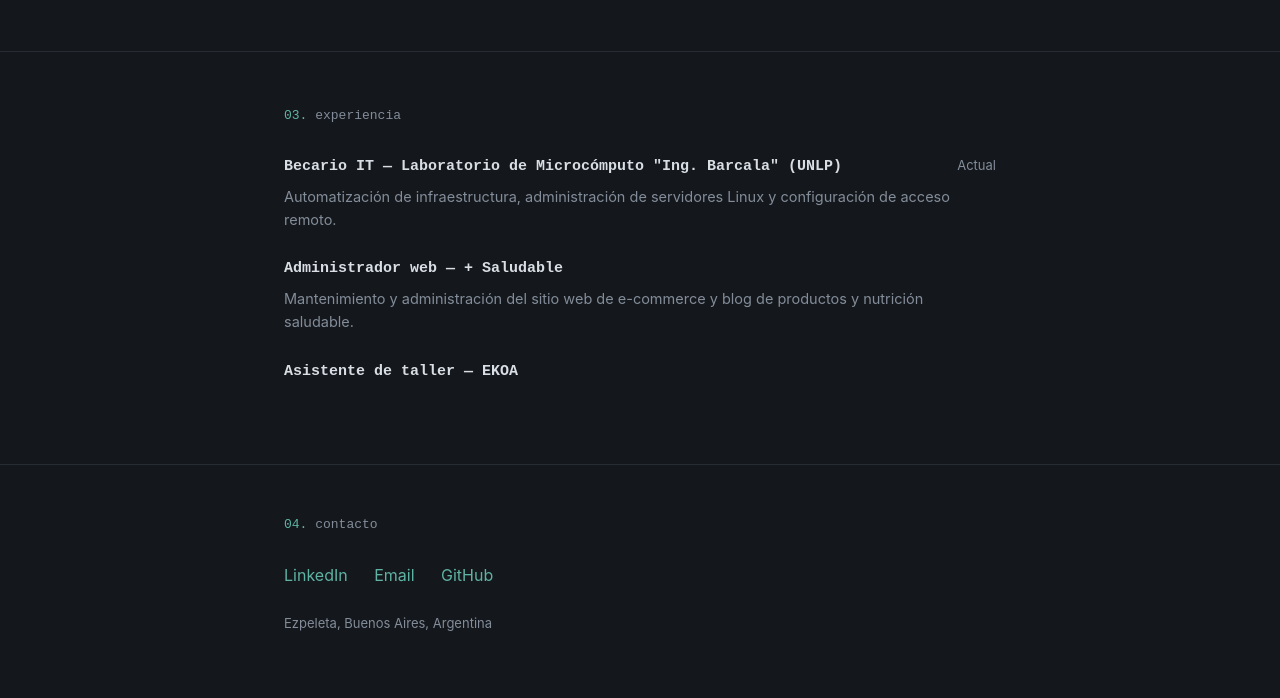
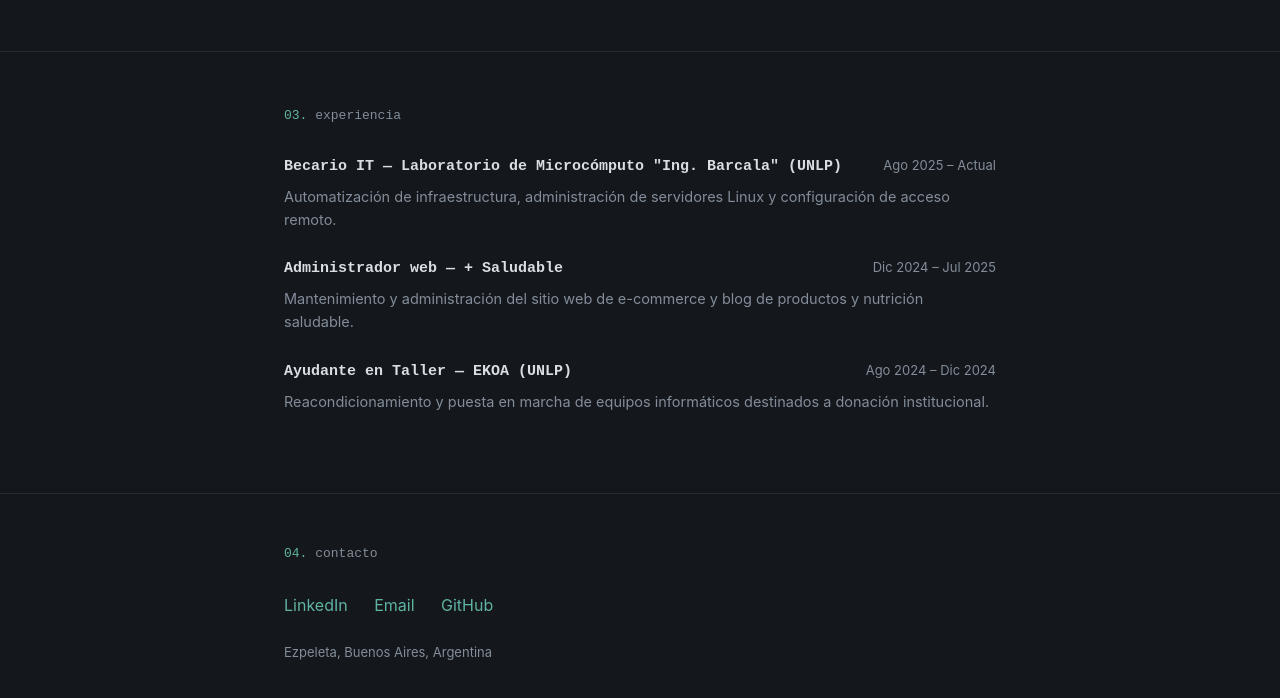
Before and after one commit to alandprieto/alandprieto.github.io, a plain HTML site: page index.html in a window 1280 px wide. Shown: the part 1665-2363 px from the top of the page. Drawn offline with Linux system fonts and the light colour scheme.

Commit message:
Add dates to experience section

```diff
--- a/index.html
+++ b/index.html
@@ -455,7 +455,7 @@
     <div class="job">
       <div class="job-head">
         <h3>Becario IT — Laboratorio de Microcómputo "Ing. Barcala" (UNLP)</h3>
-        <span class="job-date">Actual</span>
+        <span class="job-date">Ago 2025 – Actual</span>
       </div>
       <p>Automatización de infraestructura, administración de servidores Linux y configuración de acceso remoto.</p>
     </div>
@@ -463,17 +463,17 @@
     <div class="job">
       <div class="job-head">
         <h3>Administrador web — + Saludable</h3>
-        <span class="job-date"></span>
+        <span class="job-date">Dic 2024 – Jul 2025</span>
       </div>
       <p>Mantenimiento y administración del sitio web de e-commerce y blog de productos y nutrición saludable.</p>
     </div>
 
     <div class="job">
       <div class="job-head">
-        <h3>Asistente de taller — EKOA</h3>
-        <span class="job-date"></span>
+        <h3>Ayudante en Taller — EKOA (UNLP)</h3>
+        <span class="job-date">Ago 2024 – Dic 2024</span>
       </div>
-      <p></p>
+      <p>Reacondicionamiento y puesta en marcha de equipos informáticos destinados a donación institucional.</p>
     </div>
   </div>
 </section>
```
